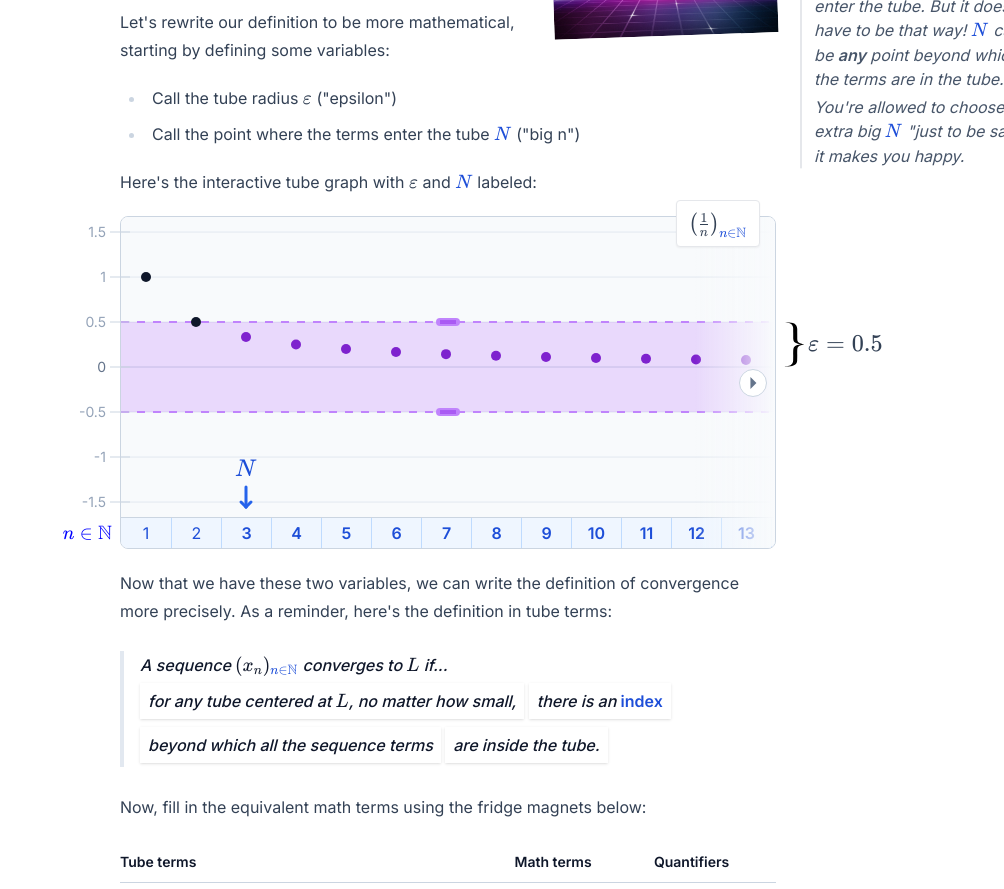
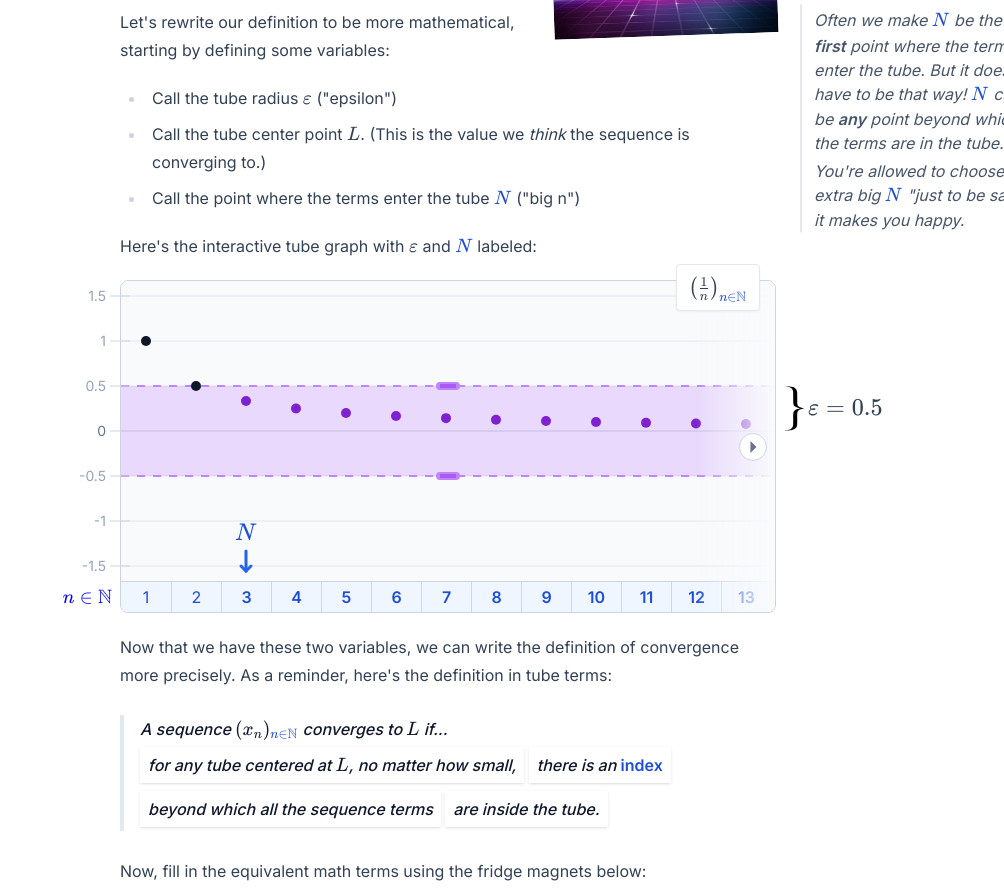
Before and after one commit to PullJosh/clown-school, a Next.js app: page /real-analysis/technical-definition-sequence-convergence in a window 1280 px wide. Shown: the part 3080-3969 px from the top of the page, without its empty margins (276-1280 px from the left). Built offline with nearby package versions, Linux system fonts and the light colour scheme.

Commit message:
Update technical def of convergence article

```diff
--- a/pages/real-analysis/technical-definition-sequence-convergence.js
+++ b/pages/real-analysis/technical-definition-sequence-convergence.js
@@ -292,6 +292,10 @@ export default function TechnicalDefinitionSequenceConvergence() {
           ("epsilon")
         </li>
         <li>
+          Call the tube center point <Latex value={String.raw`L`} />. (This is
+          the value we <em>think</em> the sequence is converging to.)
+        </li>
+        <li>
           Call the point where the terms enter the tube{" "}
           <Latex value={String.raw`\textcolor{#1d4ed8}{N}`} /> ("big n")
         </li>
```
